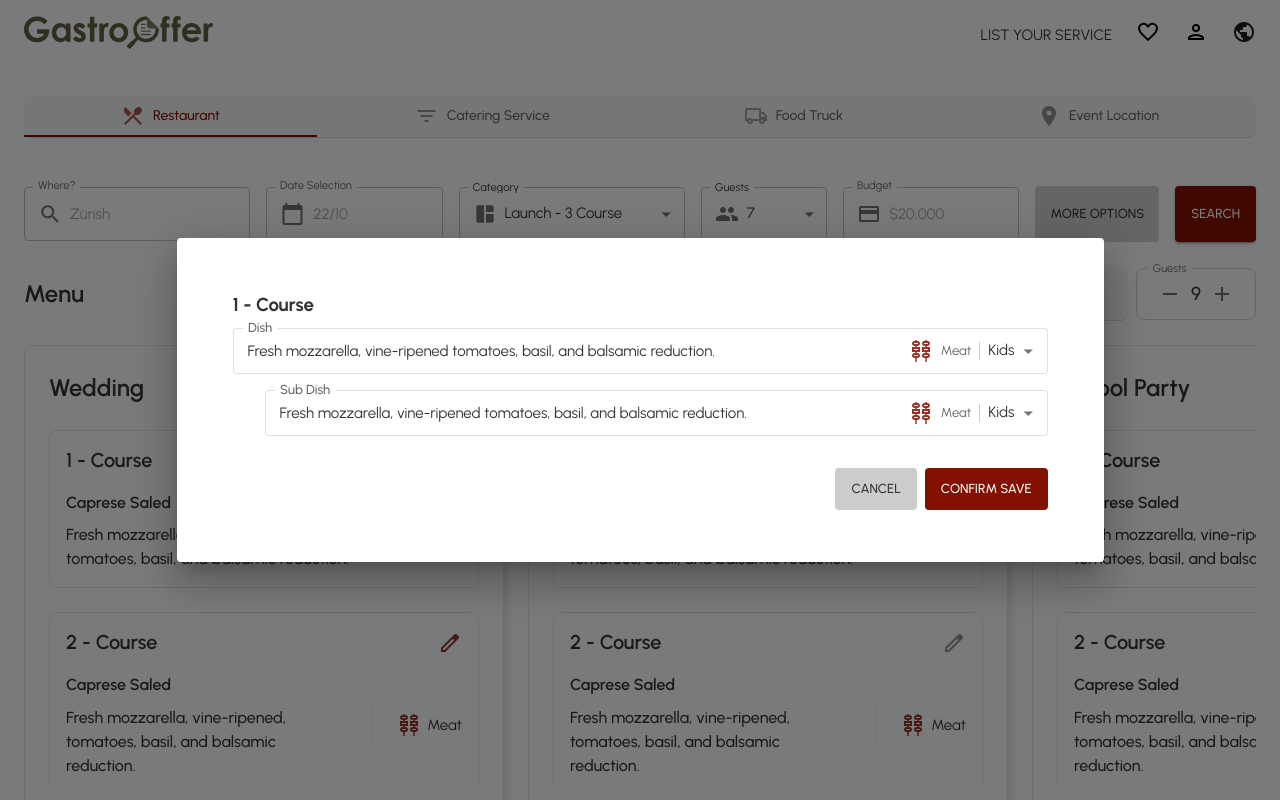
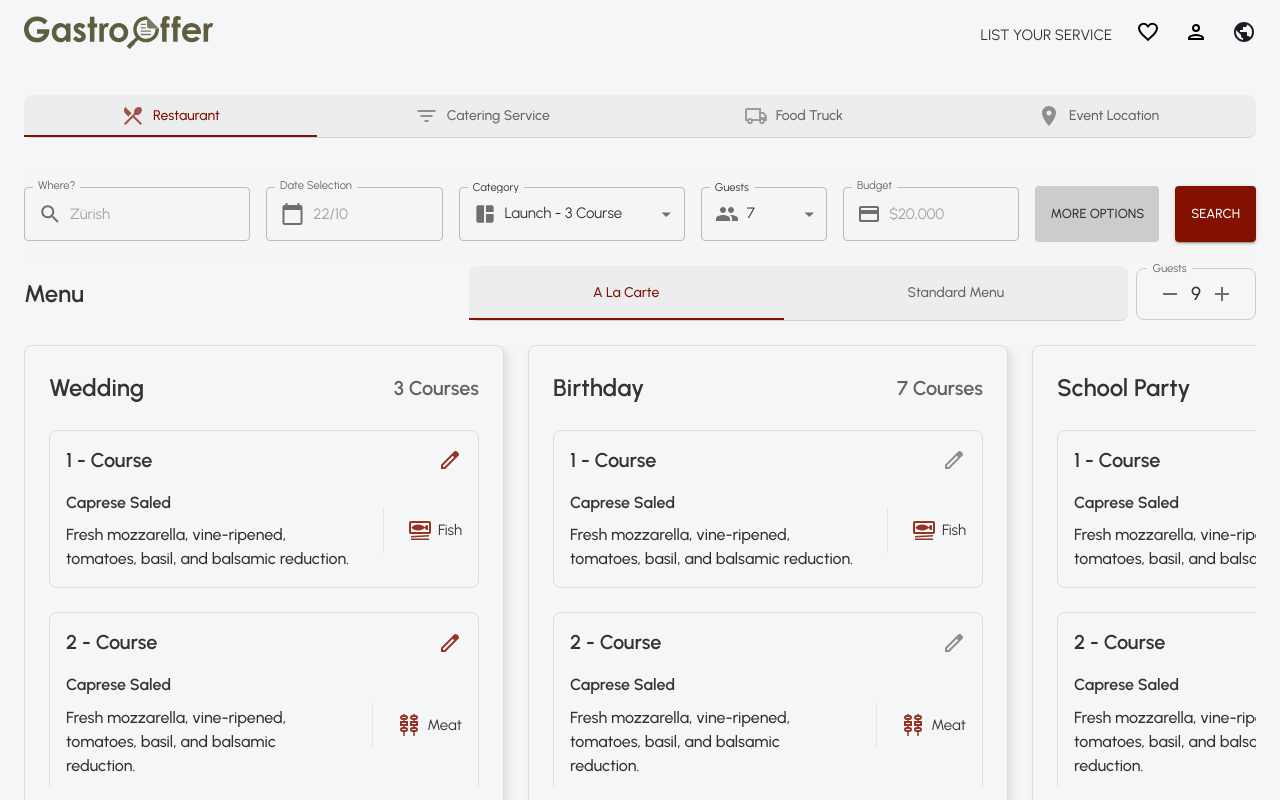
Before and after one commit to rafuj/gastro, a Next.js app: page / in a window 1280 px wide. Shown: the top 800 px of the page. Built offline with nearby package versions, Linux system fonts and the light colour scheme.

Commit message:
dropdown issue fixed

```diff
--- a/src/page-component/components/MenuContent.jsx
+++ b/src/page-component/components/MenuContent.jsx
@@ -233,8 +233,7 @@ export const MenuContent = ({ disabledBtn }) => {
 					))}
 				</Stack>
 			</Box>
-			{/* <DishEditModal open={open} setOpen={setOpen} /> */}
-			<DishEditModal open={true} setOpen={setOpen} />
+			<DishEditModal open={open} setOpen={setOpen} />
 		</Box>
 	);
 };
```
